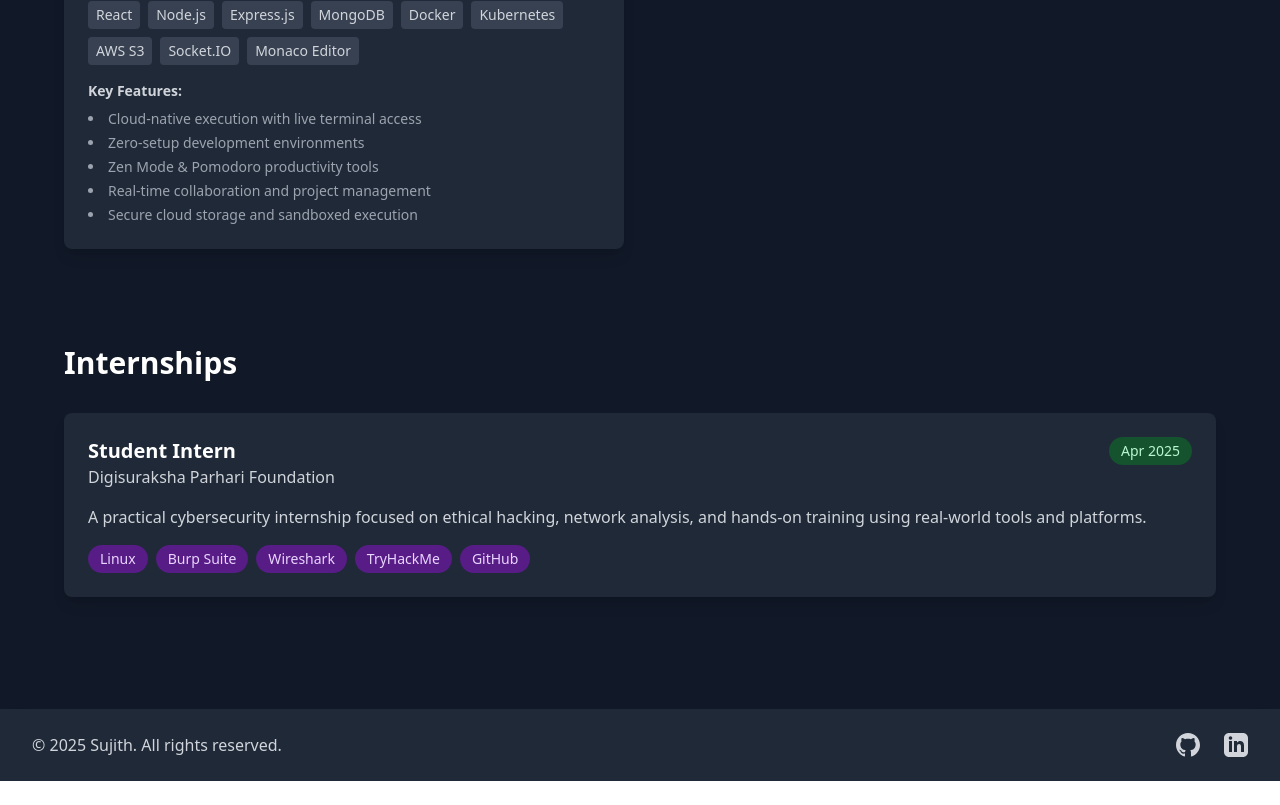
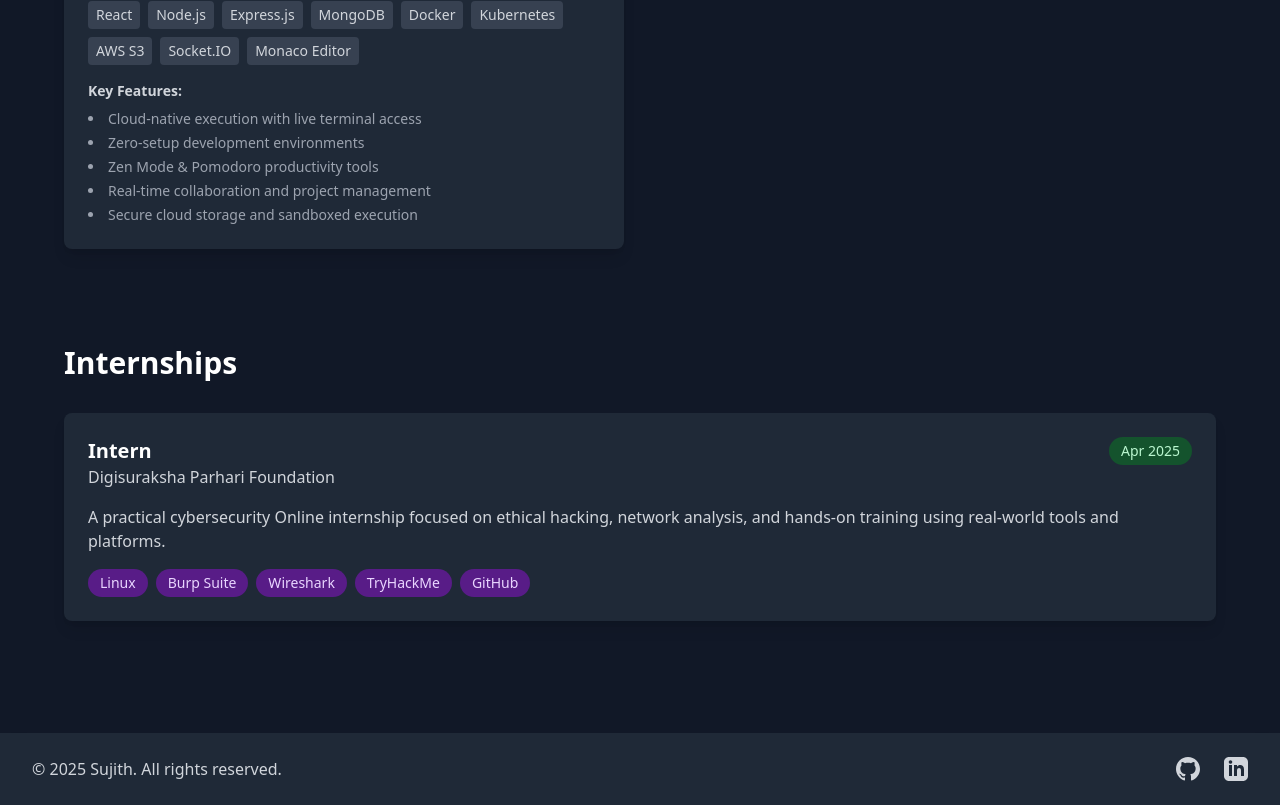
Before and after one commit to sujithk-kl/Portfolio, a React (Vite) app: page /projects in a window 1280 px wide. Shown: the part 1467-2272 px from the top of the page. Before the commit the page ends 2248 px from the top, so only its background shows below. Built offline with nearby package versions, Linux system fonts and the light colour scheme.

Commit message:
soc project updated

```diff
--- a/src/components/pages/Projects.jsx
+++ b/src/components/pages/Projects.jsx
@@ -1,4 +1,4 @@
-import securityAutomationImg from '../../assets/security-automation.jpeg';
+import socImg from '../../assets/soc.jpeg';
 import freshfleetImg from '../../assets/Freshfleet.png';
 import codexaImg from '../../assets/Codexa.png';
 
@@ -31,7 +31,7 @@
         'Dashboard for Defender & SmartScreen and Security logs',
       ],
       category: 'Cybersecurity',
-      image: securityAutomationImg,
+      image: socImg,
     },
     {
       title: 'Codexa - Next-Gen Secure Cloud-Native Coding Platform',
@@ -52,9 +52,9 @@
   const internships = [
     {
       company: 'Digisuraksha Parhari Foundation',
-      role: 'Student Intern',
+      role: 'Intern',
       period: 'Apr 2025',
-      description: 'A practical cybersecurity internship focused on ethical hacking, network analysis, and hands-on training using real-world tools and platforms.',
+      description: 'A practical cybersecurity Online internship focused on ethical hacking, network analysis, and hands-on training using real-world tools and platforms.',
       technologies: ['Linux',' Burp Suite', 'Wireshark', 'TryHackMe', 'GitHub'],
     },
   ];
```
Also changed, not shown: src/assets/rbac.jpeg (added), src/assets/soc.jpeg (added).
